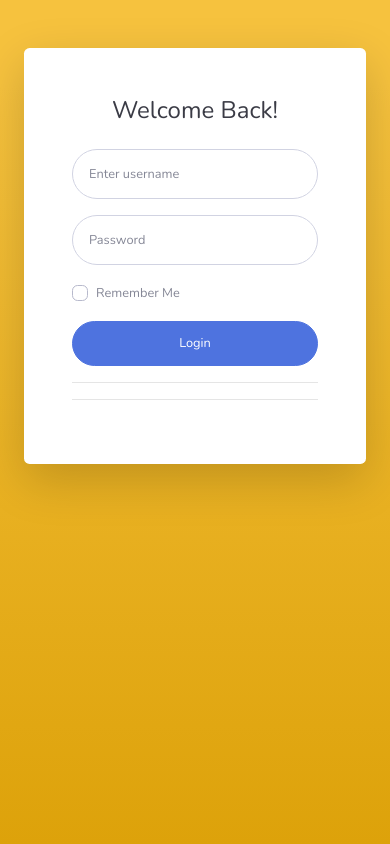
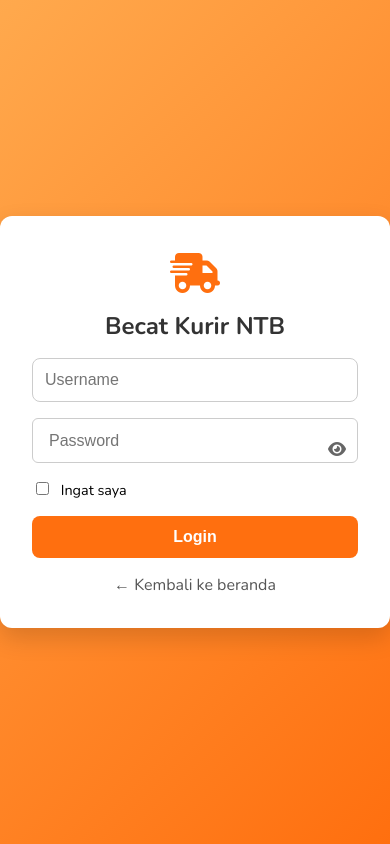
Before and after one commit to Dian-pertiwi/kurir_new, a PHP site: page /user_login.php in a window 390 px wide. Run offline with PHP 8.4, Linux system fonts and the light colour scheme.

Commit message:
feat: update 28 juny 2025

```diff
--- a/head.php
+++ b/head.php
@@ -1,7 +1,7 @@
 <head>
     <meta charset="utf-8" />
     <meta content="width=device-width, initial-scale=1.0" name="viewport" />
-    <title>Index - EasyFolio Bootstrap Template</title>
+    <title>Home - Becat Kurir</title>
     <meta name="description" content="" />
     <meta name="keywords" content="" />
 
--- a/index.php
+++ b/index.php
@@ -19,7 +19,7 @@
             <a href="index.html" class="logo d-flex align-items-center me-auto me-xl-0">
                 <!-- Uncomment the line below if you also wish to use an image logo -->
                 <!-- <img src="assets/img/logo.webp" alt=""> -->
-                <h1 class="sitename">Becat_Kurir NTB</h1>
+                <h1 class="sitename">Becat Kurir NTB</h1>
             </a>
 
             <nav id="navmenu" class="navmenu">
--- a/user_login.php
+++ b/user_login.php
@@ -2,9 +2,11 @@
 session_start();
 include 'koneksi.php';
 
+$error = null;
+
 if (isset($_POST['login'])) {
     $username = mysqli_real_escape_string($conn, $_POST['username']);
-    $password = md5($_POST['password']); // Tetap gunakan MD5 sesuai struktur database
+    $password = md5($_POST['password']);
 
     $query = mysqli_query($conn, "SELECT * FROM tbl_user WHERE username = '$username' AND password = '$password'");
     $data = mysqli_fetch_assoc($query);
@@ -12,29 +14,19 @@ if (isset($_POST['login'])) {
     if ($data) {
         $_SESSION['id_user']   = $data['id_user'];
         $_SESSION['username']  = $data['username'];
-    $_SESSION['nama'] = $data['nama'];
+        $_SESSION['nama']      = $data['nama'];
         $_SESSION['level']     = $data['role'];
 
         $id_user = (int) $data['id_user'];
-    $aktivitas = "Login ke sistem";
+        $aktivitas = "Login ke sistem sebagai user";
         mysqli_query($conn, "INSERT INTO tbl_log_aktivitas (id_user, aktivitas) VALUES ($id_user, '$aktivitas')");
 
         if (isset($_POST['remember'])) {
             setcookie('username', $username, time() + (86400 * 30), "/");
         }
 
-    // Arahkan sesuai role
-    if ($data['role'] === 'user') {
         header("Location: user_dashboard.php");
-    } elseif ($data['role'] === 'user') {
-        header("Location: user_dashboard.php");
-    } else {
-        $error = "Role tidak dikenali.";
-        header("Location: user_login.php");
-    }
-
-    exit; // penting: hentikan eksekusi setelah redirec
-
+        exit;
     } else {
         $error = "Username atau password salah!";
     }
@@ -42,121 +34,178 @@ if (isset($_POST['login'])) {
 ?>
 
 
+<!DOCTYPE html>
+<html lang="id">
+<head>
+  <meta charset="UTF-8" />
+  <title>Login Pengguna | Becat Kurir NTB</title>
+  <meta name="viewport" content="width=device-width, initial-scale=1.0" />
 
-<!DOCTYPE html>
-<html lang="en">
+  <!-- Font & Icon -->
+  <link href="https://fonts.googleapis.com/css2?family=Nunito:wght@400;700&display=swap" rel="stylesheet" />
+  <link href="https://cdnjs.cloudflare.com/ajax/libs/font-awesome/6.4.0/css/all.min.css" rel="stylesheet" />
+  <link rel="stylesheet" href="https://cdnjs.cloudflare.com/ajax/libs/font-awesome/6.5.0/css/all.min.css">
 
-<head>
+  <style>
+    * {
+      box-sizing: border-box;
+    }
 
-    <meta charset="utf-8">
-    <meta http-equiv="X-UA-Compatible" content="IE=edge">
-    <meta name="viewport" content="width=device-width, initial-scale=1, shrink-to-fit=no">
-    <meta name="description" content="">
-    <meta name="author" content="">
+    body {
+      font-family: 'Nunito', sans-serif;
+      background: linear-gradient(135deg, #ffa94d, #ff6f0f);
+      margin: 0;
+      padding: 0;
+      display: flex;
+      height: 100vh;
+      align-items: center;
+      justify-content: center;
+    }
 
-    <title>SB Admin 2 - Login</title>
+    .login-container {
+      background: white;
+      padding: 2rem;
+      border-radius: 12px;
+      max-width: 420px;
+      width: 100%;
+      box-shadow: 0 10px 25px rgba(0,0,0,0.15);
+    }
 
-    <!-- Custom fonts for this template-->
-    <link href="vendor/fontawesome-free/css/all.min.css" rel="stylesheet" type="text/css">
-    <link
-        href="https://fonts.googleapis.com/css?family=Nunito:200,200i,300,300i,400,400i,600,600i,700,700i,800,800i,900,900i"
-        rel="stylesheet">
+    .login-container .logo {
+      text-align: center;
+      font-size: 2.5rem;
+      color: #ff6f0f;
+    }
 
-    <!-- Custom styles for this template-->
-    <link href="css/sb-admin-2.min.css" rel="stylesheet">
+    .login-container h2 {
+      text-align: center;
+      margin: 0.5rem 0 1rem;
+      color: #333;
+    }
 
+    .login-container form {
+      display: flex;
+      flex-direction: column;
+    }
+
+    .login-container input[type="text"],
+    .login-container input[type="password"] {
+      padding: 12px;
+      margin-bottom: 1rem;
+      border: 1px solid #ccc;
+      border-radius: 8px;
+      font-size: 1rem;
+    }
+
+    .login-container input[type="checkbox"] {
+      margin-right: 8px;
+    }
+
+    .login-container .remember {
+      font-size: 0.9rem;
+      margin-bottom: 1rem;
+    }
+
+    .login-container button {
+      background: #ff6f0f;
+      color: white;
+      font-size: 1rem;
+      padding: 12px;
+      border: none;
+      border-radius: 8px;
+      cursor: pointer;
+      transition: 0.3s ease;
+      font-weight: bold;
+    }
+
+    .login-container button:hover {
+      background: #e85c00;
+    }
+
+    .login-container .error {
+      background: #ffe0e0;
+      color: #c00;
+      padding: 10px;
+      margin-bottom: 1rem;
+      text-align: center;
+      border-radius: 6px;
+    }
+
+    .back-link {
+      text-align: center;
+      margin-top: 1rem;
+    }
+
+    .back-link a {
+      color: #555;
+      text-decoration: none;
+    }
+
+    .back-link a:hover {
+      text-decoration: underline;
+    }
+
+
+  </style>
 </head>
 
-<body class="bg-gradient-warning">
+<body>
+  <div class="login-container">
+    <div class="logo">
+      <i class="fas fa-shipping-fast"></i>
+    </div>
+    <h2>Becat Kurir NTB</h2>
 
-    <div class="container">
+    <?php if ($error): ?>
+      <div class="error"><?= $error ?></div>
+    <?php endif; ?>
 
-        <!-- Outer Row -->
-        <div class="row justify-content-center">
+    <form method="post" action="user_login.php">
+      <input type="text" name="username" placeholder="Username" required
+        value="<?= $_COOKIE['username'] ?? '' ?>">
 
-            <div class="col-xl-10 col-lg-12 col-md-9">
+        <div style="position: relative; width: 100%; max-width: 400px;">
+  <input
+    type="password"
+    name="password"
+    id="passwordInput"
+    placeholder="Password"
+    required
+    style="width: 100%; padding-right: 40px; padding: 12px 16px; border-radius: 6px; border: 1px solid #ccc; font-size: 16px; height: 45px;"
+  >
 
-                <div class="card o-hidden border-0 shadow-lg my-5">
-                    <div class="card-body p-0">
-                        <!-- Nested Row within Card Body -->
-                        <div class="row">
-                            <div class="col-lg-6 d-none d-lg-block bg-login-image"></div>
-                            <div class="col-lg-6">
-                                <div class="p-5">
-                                    <div class="text-center">
-                                        <h1 class="h4 text-gray-900 mb-4">Welcome Back!</h1>
+  <!-- Eye Icon -->
+  <i id="togglePassword"
+     class="fas fa-eye"
+     style="position: absolute; top: 50%; right: 12px; transform: translateY(-50%); cursor: pointer; color: #666;"></i>
 </div>
 
-                                    <form method="post" action="user_dashboard.php" class="user">
-                                        <?php if (isset($error)) echo "<div class='alert alert-danger text-center'>$error</div>"; ?>
 
-                                        <div class="form-group">
-                                            <input type="text" name="username"
-                                                value="<?php echo $_COOKIE['username'] ?? ''; ?>"
-                                                class="form-control form-control-user" id="exampleInputEmail"
-                                                aria-describedby="emailHelp" placeholder="Enter username" required>
-                                        </div>
+      <label class="remember">
+        <input type="checkbox" name="remember" <?= isset($_COOKIE['username']) ? 'checked' : '' ?>> Ingat saya
+      </label>
 
-                                        <div class="form-group">
-                                            <input type="password" name="password"
-                                                class="form-control form-control-user" id="exampleInputPassword"
-                                                placeholder="Password" required>
-                                        </div>
+      <button type="submit" name="login">Login</button>
+    </form>
 
-                                        <div class="form-group">
-                                            <div class="custom-control custom-checkbox small">
-                                                <input type="checkbox" class="custom-control-input" id="customCheck"
-                                                    name="remember"
-                                                    <?php if (isset($_COOKIE['username'])) echo 'checked'; ?>>
-                                                <label class="custom-control-label" for="customCheck">Remember
-                                                    Me</label>
+    <div class="back-link">
+      <a href="index.php">← Kembali ke beranda</a>
     </div>
   </div>
 
-                                        <!-- Ganti tombol <a> dengan <button> agar bisa men-submit form -->
-                                        <button type="submit" name="login" id="login"
-                                            class="btn btn-primary btn-user btn-block">
-                                            Login
-                                        </button>
+  <script>
+  const toggle = document.getElementById("togglePassword");
+  const password = document.getElementById("passwordInput");
 
-                                        <hr>
-                                        <!-- <a href="#" class="btn btn-google btn-user btn-block">
-                                            <i class="fab fa-google fa-fw"></i> Login with Google
-                                        </a>
-                                        <a href="#" class="btn btn-facebook btn-user btn-block">
-                                            <i class="fab fa-facebook-f fa-fw"></i> Login with Facebook
-                                        </a> -->
-                                    </form>
+  toggle.addEventListener("click", () => {
+    const isHidden = password.type === "password";
+    password.type = isHidden ? "text" : "password";
+    toggle.classList.toggle("fa-eye");
+    toggle.classList.toggle("fa-eye-slash");
+  });
+</script>
 
-                                    <hr>
-                                    <!-- <div class="text-center">
-                                        <a class="small" href="forgot-password.html">Forgot Password?</a>
-                                    </div>
-                                    <div class="text-center">
-                                        <a class="small" href="register.html">Create an Account!</a>
-                                    </div> -->
-                                </div>
-                            </div>
-                        </div>
-                    </div>
-                </div>
 
-            </div>
-
-        </div>
-
-    </div>
-
-    <!-- Bootstrap core JavaScript-->
-    <script src="vendor/jquery/jquery.min.js"></script>
-    <script src="vendor/bootstrap/js/bootstrap.bundle.min.js"></script>
-
-    <!-- Core plugin JavaScript-->
-    <script src="vendor/jquery-easing/jquery.easing.min.js"></script>
-
-    <!-- Custom scripts for all pages-->
-    <script src="js/sb-admin-2.min.js"></script>
 
 </body>
-
 </html>
```
Lines whose indentation alone changed are shown as unchanged.
